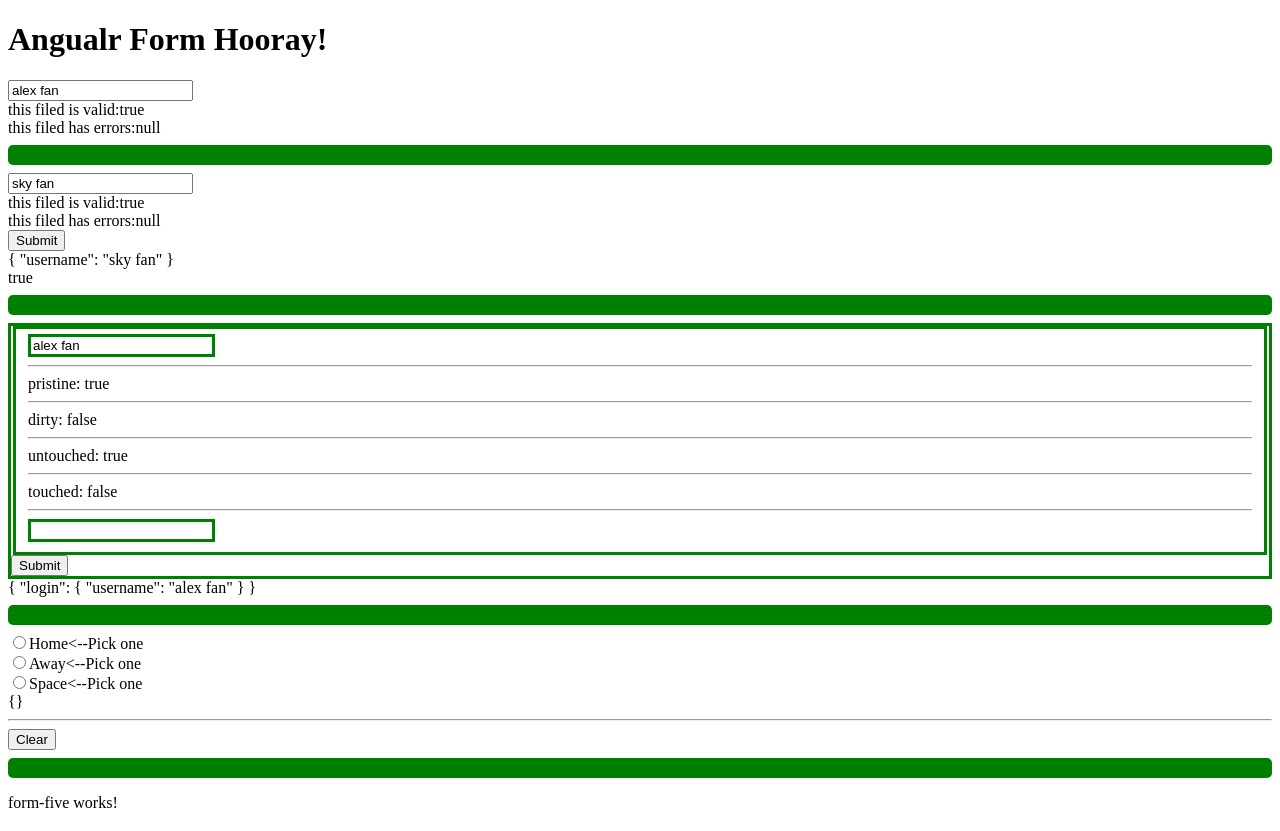
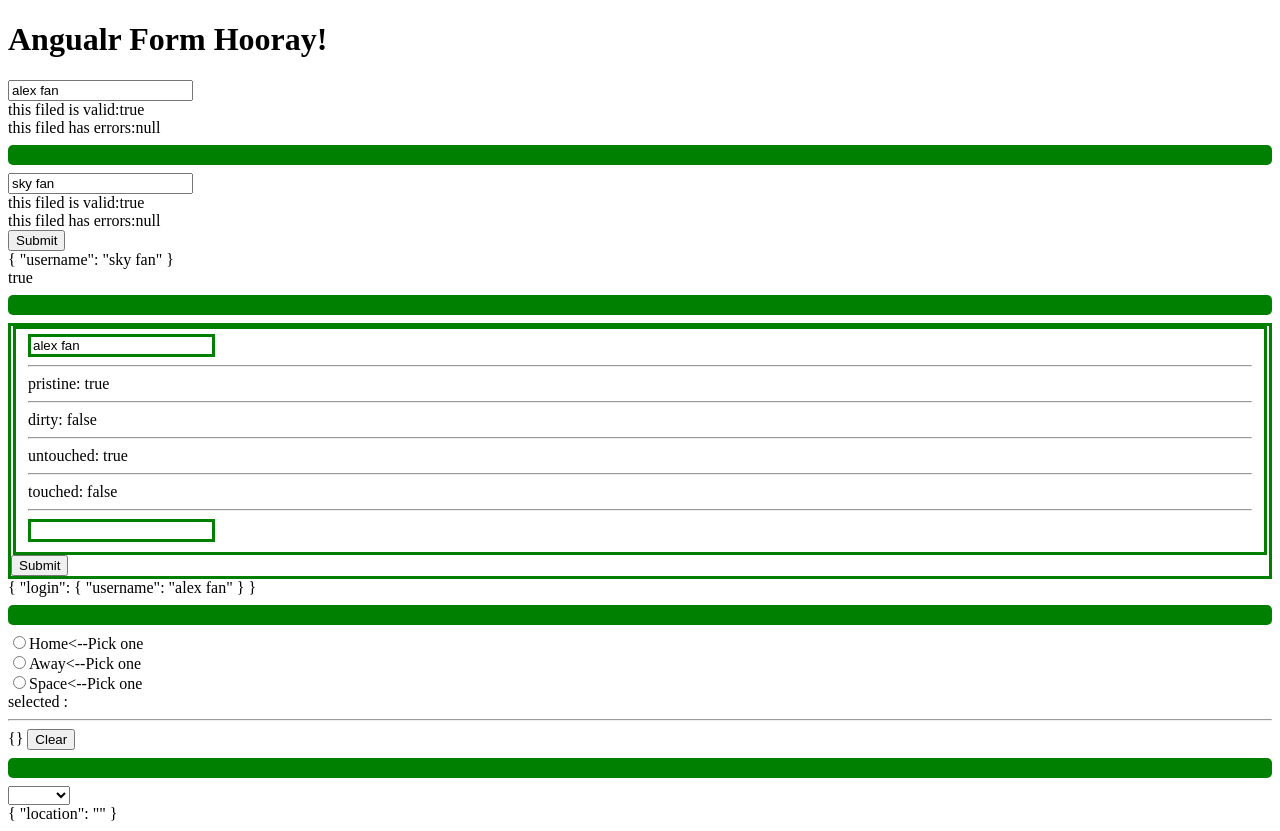
Before and after one commit to fancn21th/0_99_Ng_Form, an Angular app: page / in a window 1280 px wide. Built offline with nearby package versions, Linux system fonts and the light colour scheme.

Commit message:
seletion

```diff
--- a/src/app/widgets/form-five/form-five.component.html
+++ b/src/app/widgets/form-five/form-five.component.html
@@ -1 +1,8 @@
-<p>form-five works!</p>
+<form #formRef="ngForm">
+  <select name="location" ngModel>
+    <option *ngFor="let location of locations" [value]="location">{{
+      location
+    }}</option>
+  </select>
+</form>
+{{ formRef.value | json }}
--- a/src/app/widgets/form-five/form-five.component.ts
+++ b/src/app/widgets/form-five/form-five.component.ts
@@ -1,15 +1,14 @@
-import { Component, OnInit } from '@angular/core';
+import { Component, OnInit } from "@angular/core";
 
 @Component({
-  selector: 'app-form-five',
-  templateUrl: './form-five.component.html',
-  styleUrls: ['./form-five.component.css']
+  selector: "app-form-five",
+  templateUrl: "./form-five.component.html",
+  styleUrls: ["./form-five.component.css"]
 })
 export class FormFiveComponent implements OnInit {
+  locations: string[] = ["Home", "Away", "Space", "Ocean"];
 
-  constructor() { }
+  constructor() {}
 
-  ngOnInit() {
-  }
-
+  ngOnInit() {}
 }
--- a/src/app/widgets/form-four/form-four.component.html
+++ b/src/app/widgets/form-four/form-four.component.html
@@ -11,7 +11,7 @@
     <label [attr.for]="location">{{ location }}</label>
   </div>
 </form>
+selected : {{ selectedLocation }}
+<hr />
 {{ formRef.value | json }}
-<hr />
-{{ selectedLocation }}
 <button (click)="onClick()">Clear</button>
--- a/src/app/widgets/form-four/form-four.component.ts
+++ b/src/app/widgets/form-four/form-four.component.ts
@@ -7,7 +7,7 @@ import { Component, OnInit } from "@angular/core";
 })
 export class FormFourComponent implements OnInit {
   locations: string[] = ["Home", "Away", "Space"];
-  selectedLocation: null;
+  selectedLocation;
 
   constructor() {}
 
```
